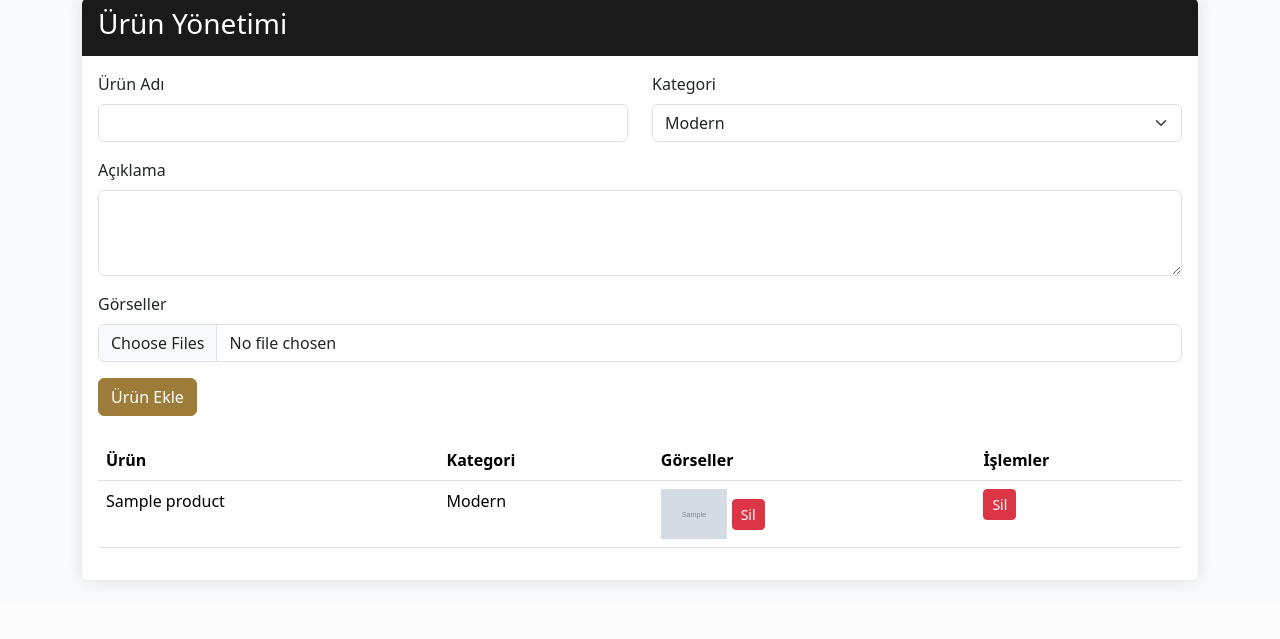
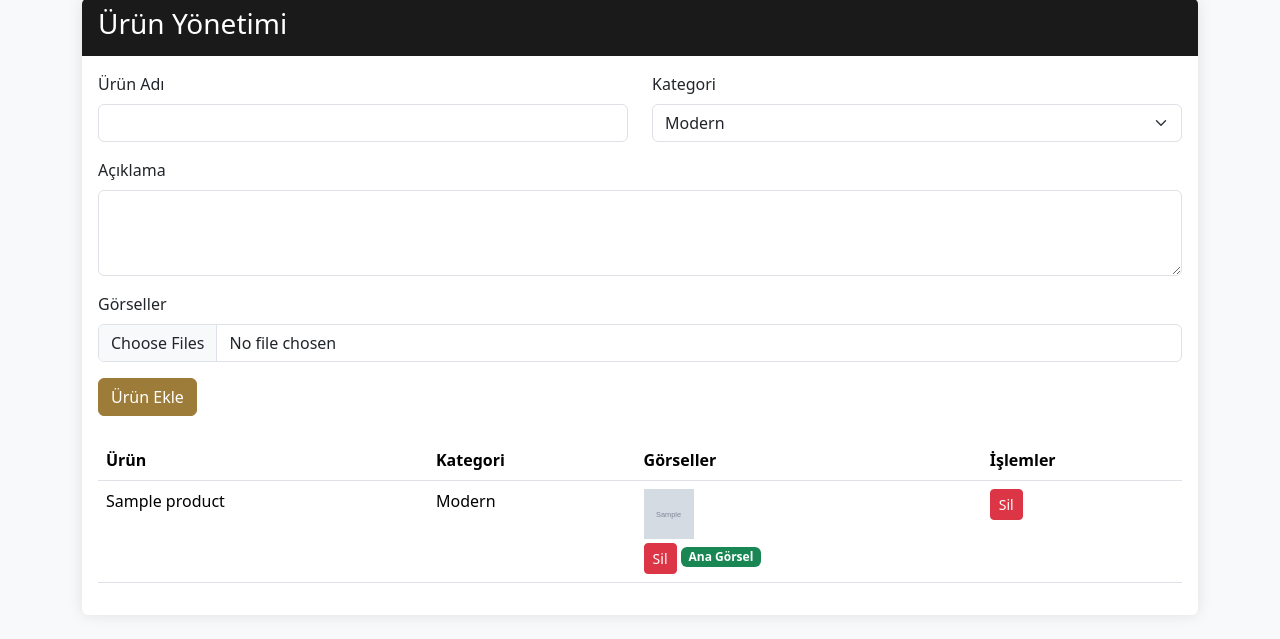
Before and after one commit to Zeronsyler/Handizayn, a Flask app: page /admin in a window 1280 px wide. Shown: the part 938-1577 px from the top of the page. Before the commit the page ends 1521 px from the top, so only its background shows below. Run offline with Flask 3, Linux system fonts and the light colour scheme; a user stored in the database is signed in; data comes from the database, SQL or seed files in the repository; tables that the repository leaves empty hold one stand-in row (values such as "Sample post"); grey boxes marked "Sample" are stand-in pictures; parts of the project's set-up code (start-up, migrations or seed data) failed here and were passed over.

Commit message:
Ürün resimleri görüntüleme ve ana görsel seçme özelliği eklendi

```diff
--- a/app.py
+++ b/app.py
@@ -161,11 +161,12 @@ def add_product():
         for i, file in enumerate(files):
             if file and allowed_file(file.filename):
                 try:
+                    # Cloudinary'ye yükle
                     result = cloudinary.uploader.upload(file)
 
                     # Veritabanına kaydet
                     image = ProductImage(
-                        path=result['url'],
+                        path=result['secure_url'],  # secure_url kullan
                         product_id=product.id,
                         is_primary=(i == 0)  # İlk resim ana resim olsun
                     )
@@ -339,6 +340,23 @@ def add_category():
             flash('Bu kategori zaten mevcut')
     return redirect(url_for('admin'))
 
+@app.route('/admin/make_primary/<int:product_id>/<int:image_id>')
+@login_required
+def make_primary_image(product_id, image_id):
+    product = Product.query.get_or_404(product_id)
+
+    # Önce tüm resimlerin primary özelliğini false yap
+    for image in product.images:
+        image.is_primary = False
+
+    # Seçilen resmi primary yap
+    image = ProductImage.query.get_or_404(image_id)
+    image.is_primary = True
+
+    db.session.commit()
+    flash('Ana görsel başarıyla güncellendi!', 'success')
+    return redirect(url_for('admin'))
+
 def slugify(text):
     text = text.lower()
     text = ''.join(c for c in text if c.isalnum() or c == ' ')
--- a/templates/admin.html
+++ b/templates/admin.html
@@ -133,12 +133,21 @@
                                 <div class="product-images">
                                     {% for image in product.images %}
                                     <div class="product-image d-inline-block me-2">
-                                        <img src="{{ image.path }}" alt="{{ product.name }}" style="height: 50px;">
+                                        <img src="{{ image.path }}" alt="{{ product.name }}" style="height: 50px; width: 50px; object-fit: cover;">
+                                        <br>
                                         <a href="{{ url_for('delete_product_image', id=image.id) }}"
-                                           class="btn btn-danger btn-sm"
+                                           class="btn btn-danger btn-sm mt-1"
                                            onclick="return confirm('Bu görseli silmek istediğinizden emin misiniz?')">
                                             Sil
                                         </a>
+                                        {% if not image.is_primary %}
+                                        <a href="{{ url_for('make_primary_image', product_id=product.id, image_id=image.id) }}"
+                                           class="btn btn-primary btn-sm mt-1">
+                                            Ana Görsel Yap
+                                        </a>
+                                        {% else %}
+                                        <span class="badge bg-success mt-1">Ana Görsel</span>
+                                        {% endif %}
                                     </div>
                                     {% endfor %}
                                 </div>
```
